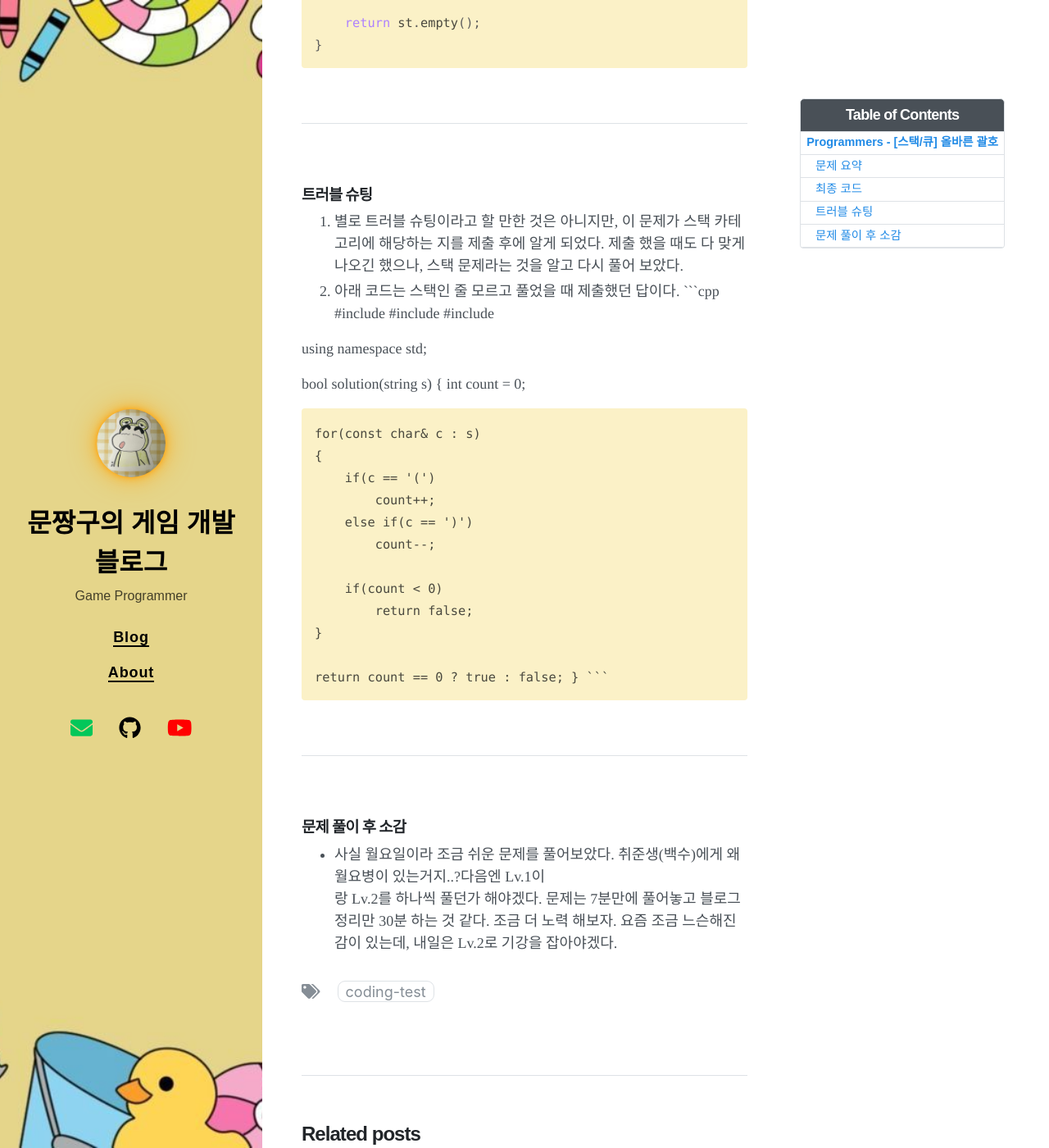
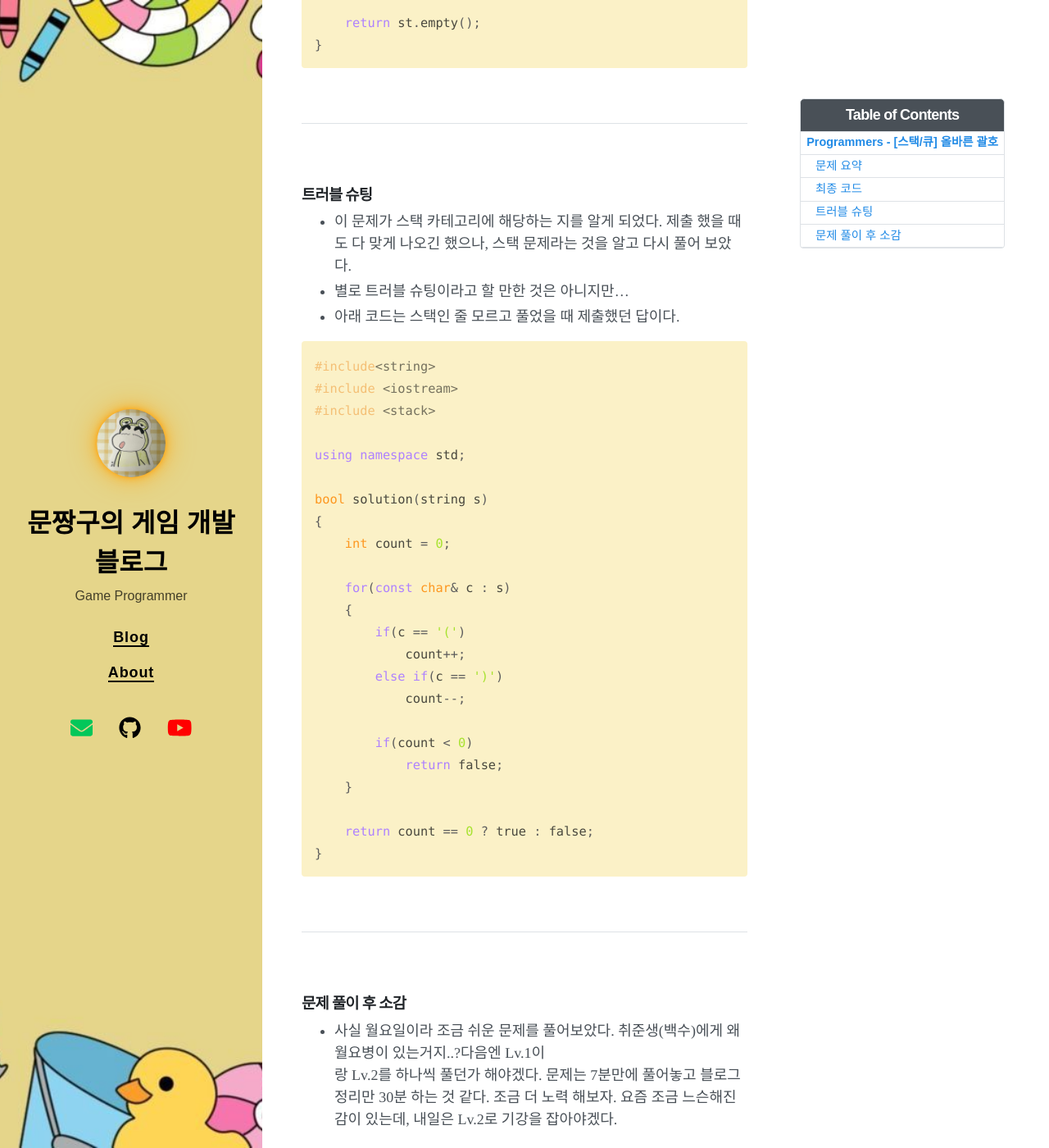
Before and after one commit to munjjang9/munjjang9.github.io, a Jekyll site: the page built from _posts/2025-06-23-CT-12909.md, in a window 1280 px wide and 1400 px high, scrolled down 1756 px. Shown: the whole window at 82% size. Built offline with Jekyll 4.4.1, drawn with Linux system fonts in a browser that asks for light colours; nearby versions of some CDN libraries; comment, search, counter and statistics services are not loaded.

Commit message:
Fix : Post(CT-12909)

````diff
--- a/_posts/2025-06-23-CT-12909.md
+++ b/_posts/2025-06-23-CT-12909.md
@@ -88,8 +88,10 @@ bool solution(string s)
 <br>
 
 ### 트러블 슈팅
-1. 별로 트러블 슈팅이라고 할 만한 것은 아니지만, 이 문제가 스택 카테고리에 해당하는 지를 제출 후에 알게 되었다. 제출 했을 때도 다 맞게 나오긴 했으나, 스택 문제라는 것을 알고 다시 풀어 보았다.
-2. 아래 코드는 스택인 줄 모르고 풀었을 때 제출했던 답이다.
+- 이 문제가 스택 카테고리에 해당하는 지를 알게 되었다. 제출 했을 때도 다 맞게 나오긴 했으나, 스택 문제라는 것을 알고 다시 풀어 보았다.
+- 별로 트러블 슈팅이라고 할 만한 것은 아니지만...
+- 아래 코드는 스택인 줄 모르고 풀었을 때 제출했던 답이다.
+
 ```cpp
 #include<string>
 #include <iostream>
````
